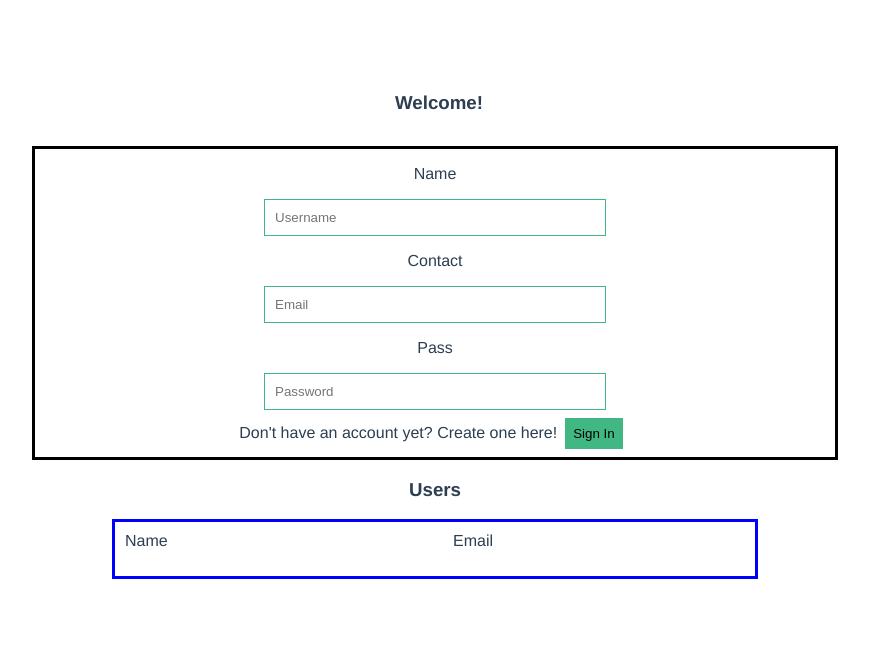
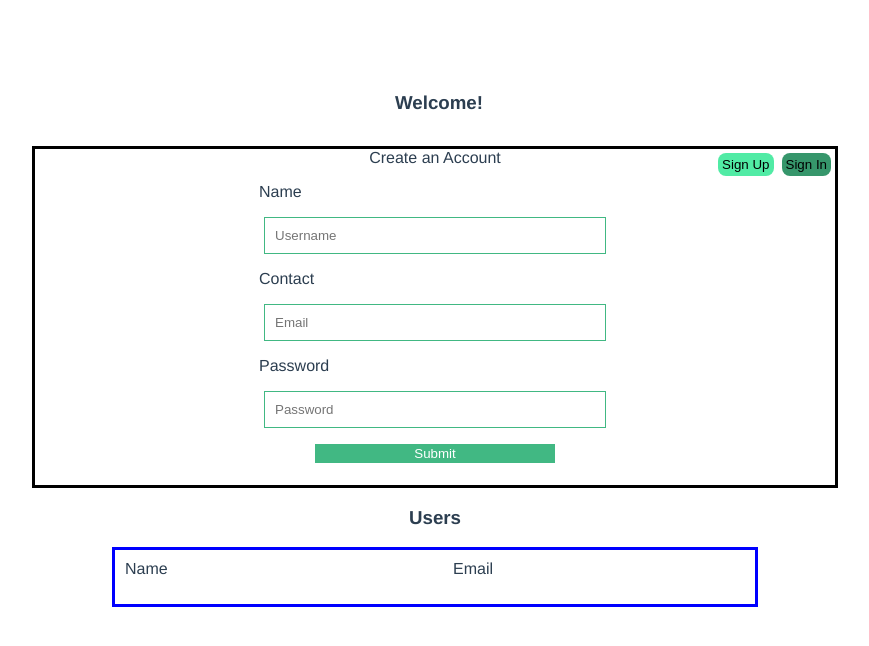
Before and after one commit to JonathanHumphrey/user-creation, a Vue app: page / in a window 1280 px wide. Shown: the top 646 px of the page, without its empty margins (205-1074 px from the left). Built offline with nearby package versions, Linux system fonts and the light colour scheme; data requests are answered from the project's data file.

Commit message:
refactored the form container, added functionality

```diff
--- a/src/components/FormContainer.vue
+++ b/src/components/FormContainer.vue
@@ -1,9 +1,11 @@
 <template>
   <div class="form-container">
     <!-- Sign in form -->
+    <form @submit="onSubmit" id="0">
       <div class="sign-in-form" v-show="hasAccount">
+        Sign In
         <div v-for="item in signInForm" v-bind:key="item.id" class="form">
-        <p>{{ item.sectionName }}</p>
+          <p class="section-name">{{ item.sectionName }}</p>
           <div v-for="field in item.fields" v-bind:key="field.id">
             <div v-if="field.type === 'input'">
               <input
@@ -15,12 +17,16 @@
             </div>
           </div>
         </div>
+        <input type="submit" value="Submit" />
       </div>
+    </form>
     <!-- END SIGN UP -->
     <!-- Sign in form -->
+    <form @submit="onSubmit" id="1">
       <div class="sign-up-form" v-show="!hasAccount">
+        Create an Account
         <div v-for="item in signUpForm" v-bind:key="item.id" class="form">
-        <p>{{ item.sectionName }}</p>
+          <p class="section-name">{{ item.sectionName }}</p>
           <div v-for="field in item.fields" v-bind:key="field.id">
             <div v-if="field.type === 'input'">
               <input
@@ -32,15 +38,27 @@
             </div>
           </div>
         </div>
+        <input type="submit" value="Submit" />
       </div>
+    </form>
+
     <!-- END SIGN IN -->
-    <div>
-      <label for="button">Don't have an account yet? Create one here!</label>
+    <div class="user-action">
       <input
-        id="button"
+        id="button1"
+        type="button"
+        value="Sign Up"
+        v-bind:class="[
+          !hasAccount ? 'account-nav-selected' : '',
+          'account-nav',
+        ]"
+        @click="userAction($event)"
+      />
+      <input
+        id="button2"
         type="button"
         value="Sign In"
-        class="account-nav"
+        v-bind:class="[hasAccount ? 'account-nav-selected' : '', 'account-nav']"
         @click="userAction($event)"
       />
     </div>
@@ -54,26 +72,51 @@ export default {
   name: "FormContainer",
   components: {},
   data() {
-    return {};
+    return {
+      id: 0,
+      name: "",
+      email: "",
+      pass: "",
+    };
   },
   methods: {
-    ...mapActions(["userAccountCheck"]),
+    ...mapActions(["userAccountCheck", "signUpUser"]),
     userAction(event) {
-      console.log(event.target.labels[0].innerHTML);
       let answer = false;
 
       if (event.target.value === "Sign In") {
         answer = true;
-        event.target.value = "Sign Up";
-        event.target.labels[0].innerHTML =
-          "Don't have an account yet? Create one here!";
-      } else {
-        event.target.value = "Sign In";
-        event.target.labels[0].innerHTML =
-          "Already have an account? Sign in here!";
+        //event.target.classList.add("account-nav-selected");
+      } else if (event.target.value === "Sign Up") {
+        answer = false;
+        //event.target.classList.add("account-nav-selected");
       }
 
       this.userAccountCheck(answer);
+    },
+
+    onSubmit(e) {
+      e.preventDefault();
+      console.log(e.path[0].id);
+      /* for (let item in state) {
+        for (let field in state[item].fields) {
+          //newUser[field] = state[item].fields[field].value;
+          console.log(field);
+        }
+      } */
+
+      if (e.path[0].id === "1") {
+        console.log("right here mf");
+        let newUser = {
+          id: Math.floor(Math.random() * 1000),
+          name: e.target[0].value,
+          email: e.target[1].value,
+          pass: e.target[2].value,
+        };
+        console.log(newUser);
+
+        this.signUpUser(newUser);
+      }
     },
   },
   computed: {
@@ -91,17 +134,28 @@ export default {
   border: solid black;
   flex: 2;
   width: 50rem;
+  height: 18rem;
   margin: auto;
+  padding-bottom: 3rem;
+  position: relative;
 }
 .account-nav {
   cursor: pointer;
   border: none;
-  background-color: #41b883;
-  padding: 0.5rem;
-  margin: 0.5rem;
+  background-color: #36966b;
+  padding: 0.25rem;
+  margin: 0.25rem;
+  border-radius: 0.5rem;
 }
-.sign-up:hover {
-  color: rgb(46, 149, 197);
+.account-nav-selected {
+  background-color: #51eba5;
+}
+.account-nav:hover {
+  background-color: #51eba5;
+}
+.section-name {
+  text-align: left;
+  margin-left: 14rem;
 }
 .sign-in {
   cursor: pointer;
@@ -113,6 +167,12 @@ export default {
 .sign-in:hover {
   color: rgb(46, 149, 197);
 }
+.user-action {
+  width: 100%;
+  text-align: right;
+  position: absolute;
+  top: 0;
+}
 h3 {
   width: 5rem;
   margin: 2rem;
@@ -120,6 +180,8 @@ h3 {
 }
 label {
   width: 25%;
+  font-size: 0.75rem;
+  font-weight: 1000;
 }
 .input {
   flex: 10;
@@ -136,6 +198,7 @@ input[type="submit"] {
   border: 1px solid #41b883;
   cursor: pointer;
   margin: auto;
+  margin-top: 1rem;
   width: 15rem;
 }
 </style>
--- a/src/store/modules/users.js
+++ b/src/store/modules/users.js
@@ -31,7 +31,7 @@ const state = {
             },
             password: {
                 id: 0,
-                sectionName: "Pass",
+                sectionName: "Password",
                 fields: {
                     password: {
                         id: "field-2",
@@ -49,7 +49,7 @@ const state = {
                 fields: {
                     username: {
                         id: "field-0",
-                        label: "User Name",
+                        label: "Username",
                         value: "",
                         type: "input",
                     },
@@ -57,7 +57,7 @@ const state = {
             },
             password: {
                 id: 0,
-                sectionName: "Pass",
+                sectionName: "Password",
                 fields: {
                     password: {
                         id: "field-2",
@@ -73,6 +73,7 @@ const state = {
 // Grabs allUsers from the state
 const getters = {
     allUsers: (state) => state.users,
+    allState: (state) => state
 };
 const actions = {
     // executes the actions "signUpUser" from UserSignUp.vue and commits the object to the 'newUser' mutation
```
Lines whose indentation alone changed are shown as unchanged.
